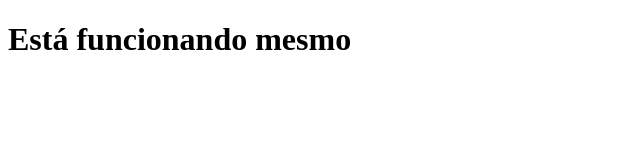
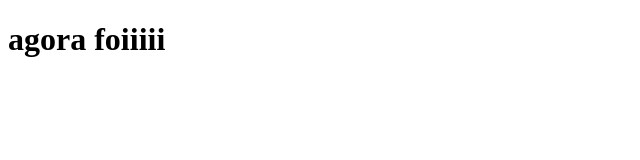
Before and after one commit to GrazySamy/Pipelines, a website: page index.html in a window 1280 px wide. Shown: the whole page, without its empty margins (0-640 px from the left). Drawn offline with Linux system fonts and the light colour scheme.

Commit message:
alterado3

```diff
--- a/index.html
+++ b/index.html
@@ -6,6 +6,6 @@
     <title>Exercicio Pratico de Pipeline</title>
 </head>
 <body>
-    <h1>Está funcionando mesmo</h1>
+    <h1> agora foiiiii</h1>
 </body>
 </html>
```
